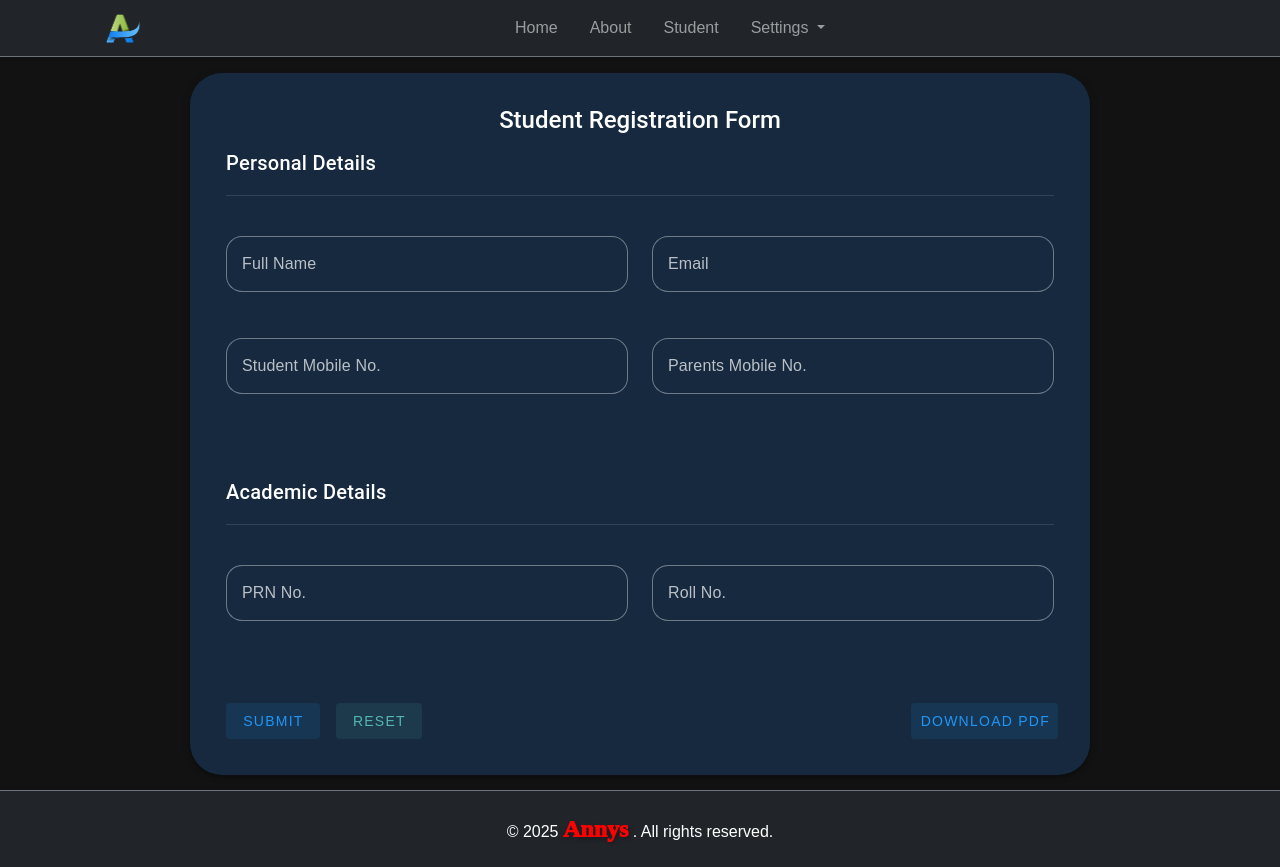
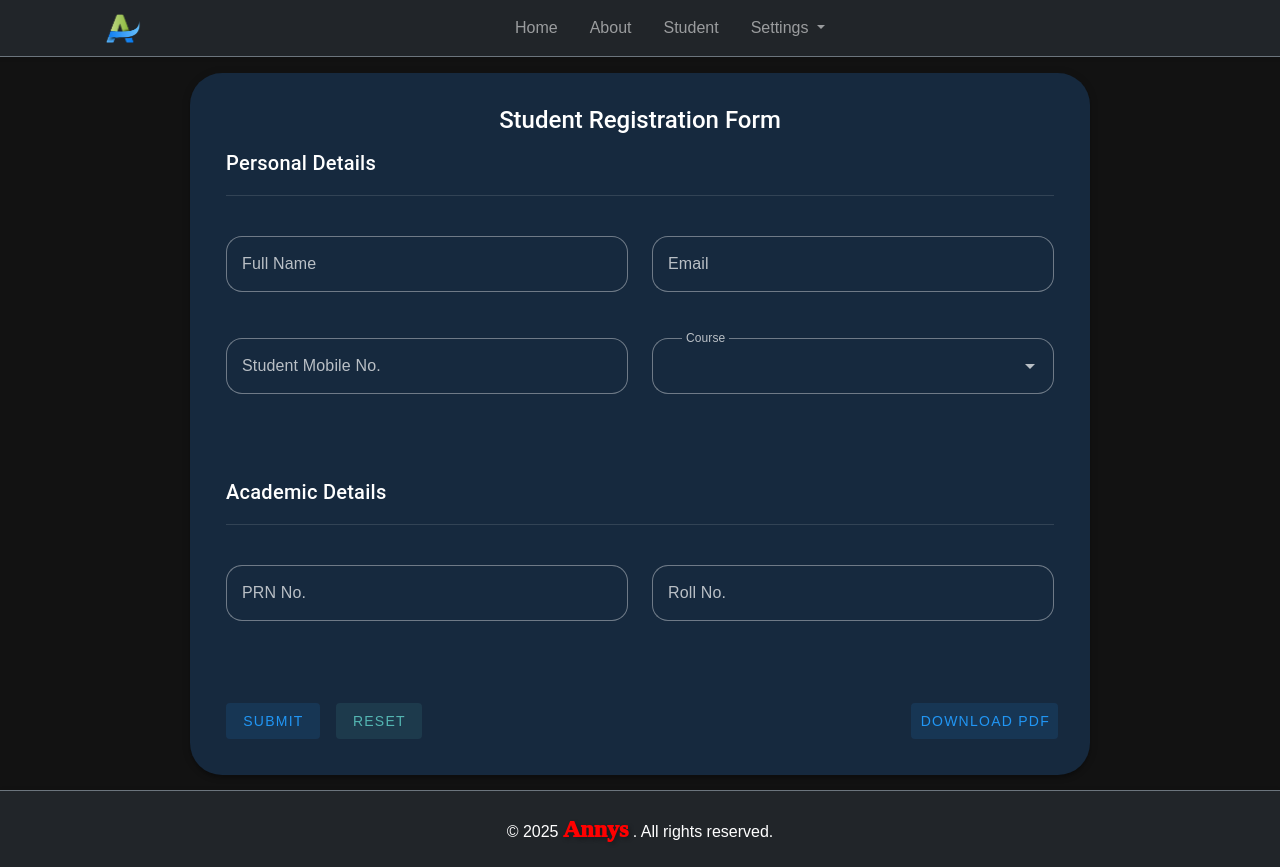
Before and after one commit to laksh-solanki/Annys, a Vue app: page /Student in a window 1280 px wide. Built offline with nearby package versions, Linux system fonts and the light colour scheme; a web font is replaced by a local one.

Commit message:
style: update student form to include course selection; modify PDF generation to save with course name

```diff
--- a/src/components/PdfGenerator.vue
+++ b/src/components/PdfGenerator.vue
@@ -36,7 +36,15 @@ const generatePdf = () => {
 
   y += 10
 
-  doc.save(String(props.formData.fname).toUpperCase() + '.pdf')
+  let t = 167
+
+  doc.setFont('helvetica', 'bold')
+  doc.setFontSize(15)
+  doc.text(String(props.formData.course).toUpperCase(), 105, t, { align: 'center' })
+
+  t += 10
+
+  doc.save(String(props.formData.course).toUpperCase() + '.pdf')
 }
 
 defineExpose({
--- a/src/views/student.vue
+++ b/src/views/student.vue
@@ -22,8 +22,9 @@
                 name="studentMobile" id="studentMobile" rounded="4"></v-text-field>
             </v-col>
             <v-col cols="12" md="6">
-              <v-text-field v-model="form.parentsMobile" :counter="10" label="Parents Mobile No." variant="outlined"
-                name="parentsMobile" id="parentsMobile" rounded="4"></v-text-field>
+              <v-select v-model="form.course"
+                :items="['Window Server administrator/IT Support Specialist', 'Web Developer', 'Cloud Engineer/Cloud Solution Architect', 'Web & API Development Specialist', 'Python for Computer Vision: Theory and Hands-On Projects']"
+                label="Course" variant="outlined" name="course" id="course" rounded="4"></v-select>
             </v-col>
           </v-row>
 
@@ -90,7 +91,7 @@ const form = reactive({
   fname: '',
   email: '',
   studentMobile: '',
-  parentsMobile: '',
+  course: '',
   prnNo: '',
   rollNo: '',
 })
```
Also changed, not shown: src/assets/IMCA.jpg, 1 other file (tests, documents, lock files or other folders).
